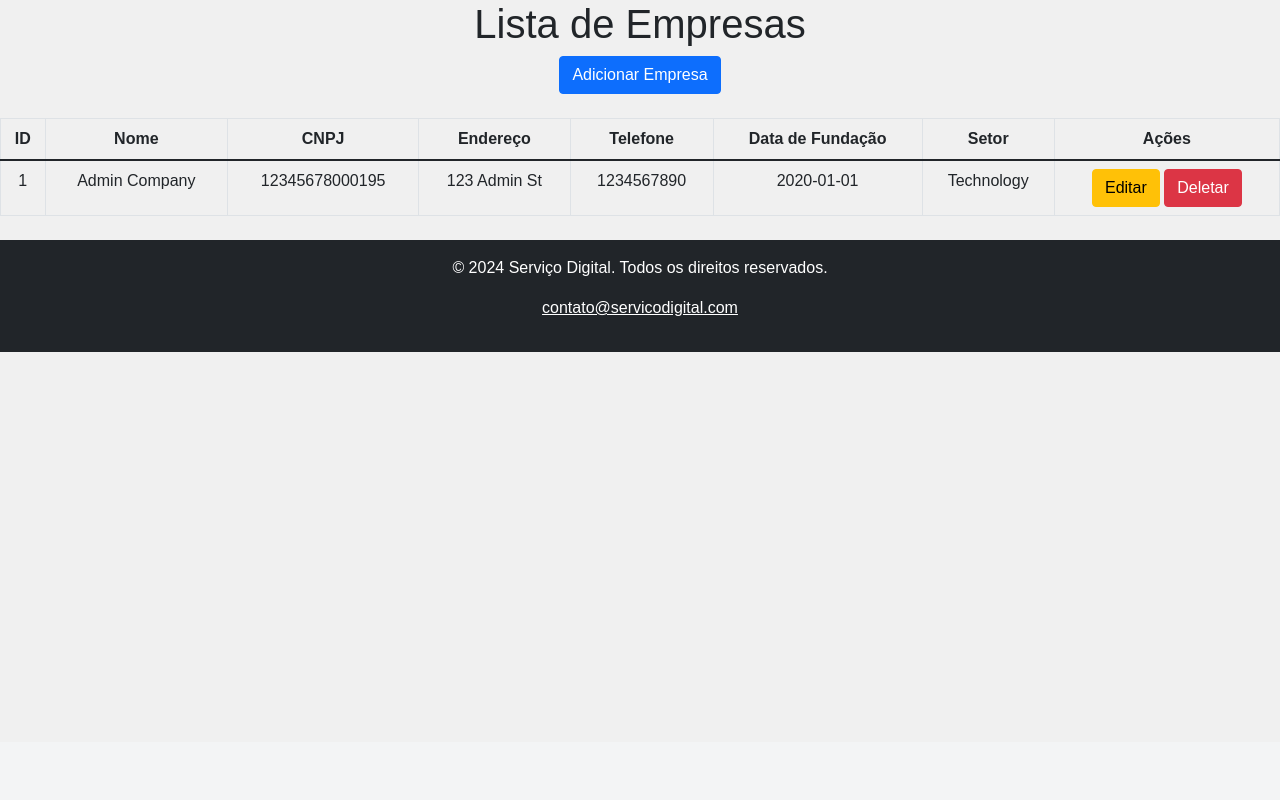
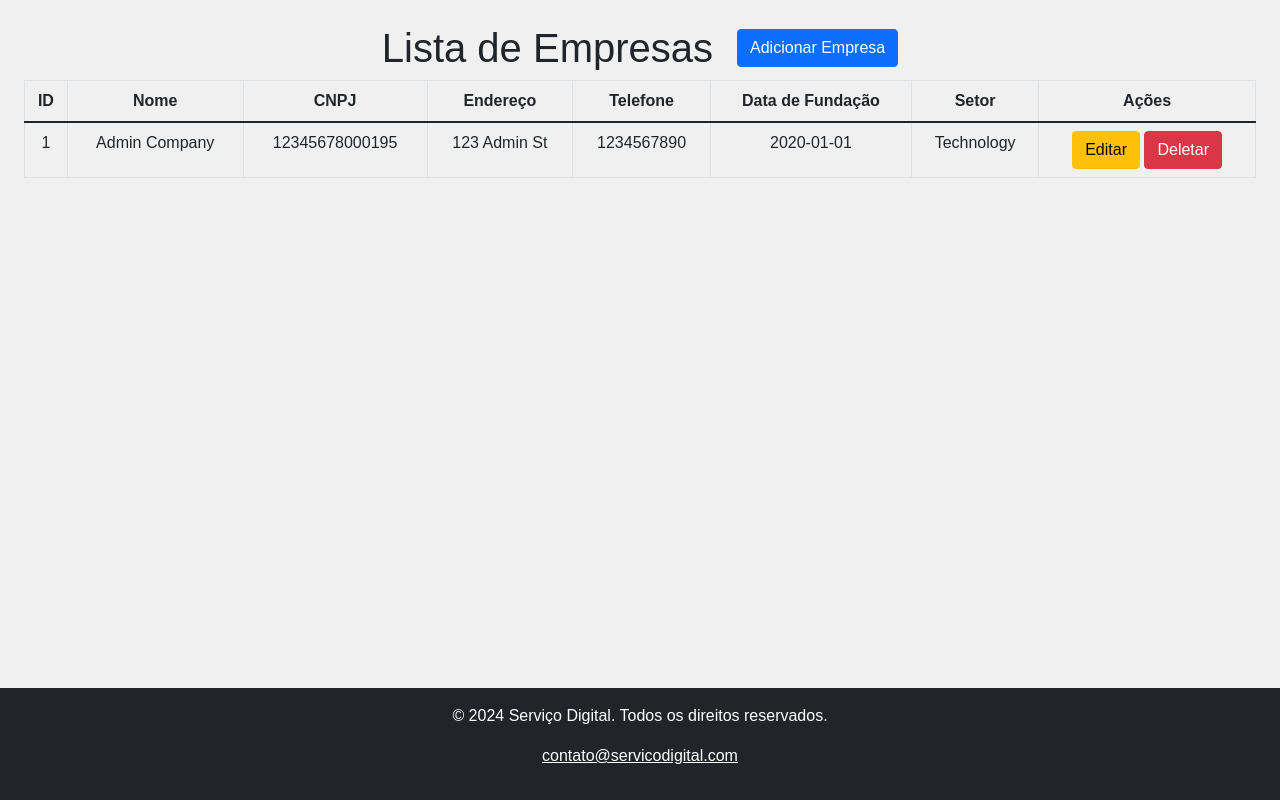
Before and after one commit to brdoliveira/upflow-flsk, a Flask app: template templates/list_companies.html in a window 1280 px wide. Shown: the part 58-858 px from the top of the page. Before the commit the page ends 410 px from the top, so only its background shows below. Run offline with Flask 3, Linux system fonts and the light colour scheme; the template is opened without the code that fills it: values that come from a table or form of the project are taken from there, others are empty; data comes from the database, SQL or seed files in the repository; parts of the project's set-up code (start-up, migrations or seed data) failed here and were passed over; some libraries are stand-ins or nearby versions.

Commit message:
FEAT(list_companies): Formatando tela lista de companhias

```diff
--- a/templates/list_companies.html
+++ b/templates/list_companies.html
@@ -1,9 +1,12 @@
 {% extends "template.html" %}
 
 {% block conteudo %}
-<div class="mt-10 text-center">
-    <h1 class="text-4xl font-bold mb-6">Lista de Empresas</h1>
-    <a href="{{ url_for('add_company') }}" class="btn btn-primary mb-4">Adicionar Empresa</a>
+<div class="mt-10 text-center p-4">
+    <h1 class="fs-1 font-bold mb-6 d-flex flex-wrap align-items-center justify-content-center">
+        Lista de Empresas
+        <a href="{{ url_for('add_company') }}" class="btn btn-primary ms-4">Adicionar Empresa</a>
+    </h1>
+    <div style="height: 70vh; overflow-y: scroll;">
         <table class="table table-bordered">
             <thead>
                 <tr>
@@ -28,8 +31,10 @@
                     <td>{{ company.FoundationDate }}</td>
                     <td>{{ company.Sector }}</td>
                     <td>
-                    <a href="{{ url_for('edit_company', company_id=company.CompanyID) }}" class="btn btn-warning">Editar</a>
-                    <form action="{{ url_for('delete_company', company_id=company.CompanyID) }}" method="POST" style="display:inline;">
+                        <a href="{{ url_for('edit_company', company_id=company.CompanyID) }}"
+                            class="btn btn-warning">Editar</a>
+                        <form action="{{ url_for('delete_company', company_id=company.CompanyID) }}" method="POST"
+                            style="display:inline;">
                             <button type="submit" class="btn btn-danger">Deletar</button>
                         </form>
                     </td>
@@ -38,4 +43,5 @@
             </tbody>
         </table>
     </div>
+</div>
 {% endblock %}
```
Lines whose indentation alone changed are shown as unchanged.
